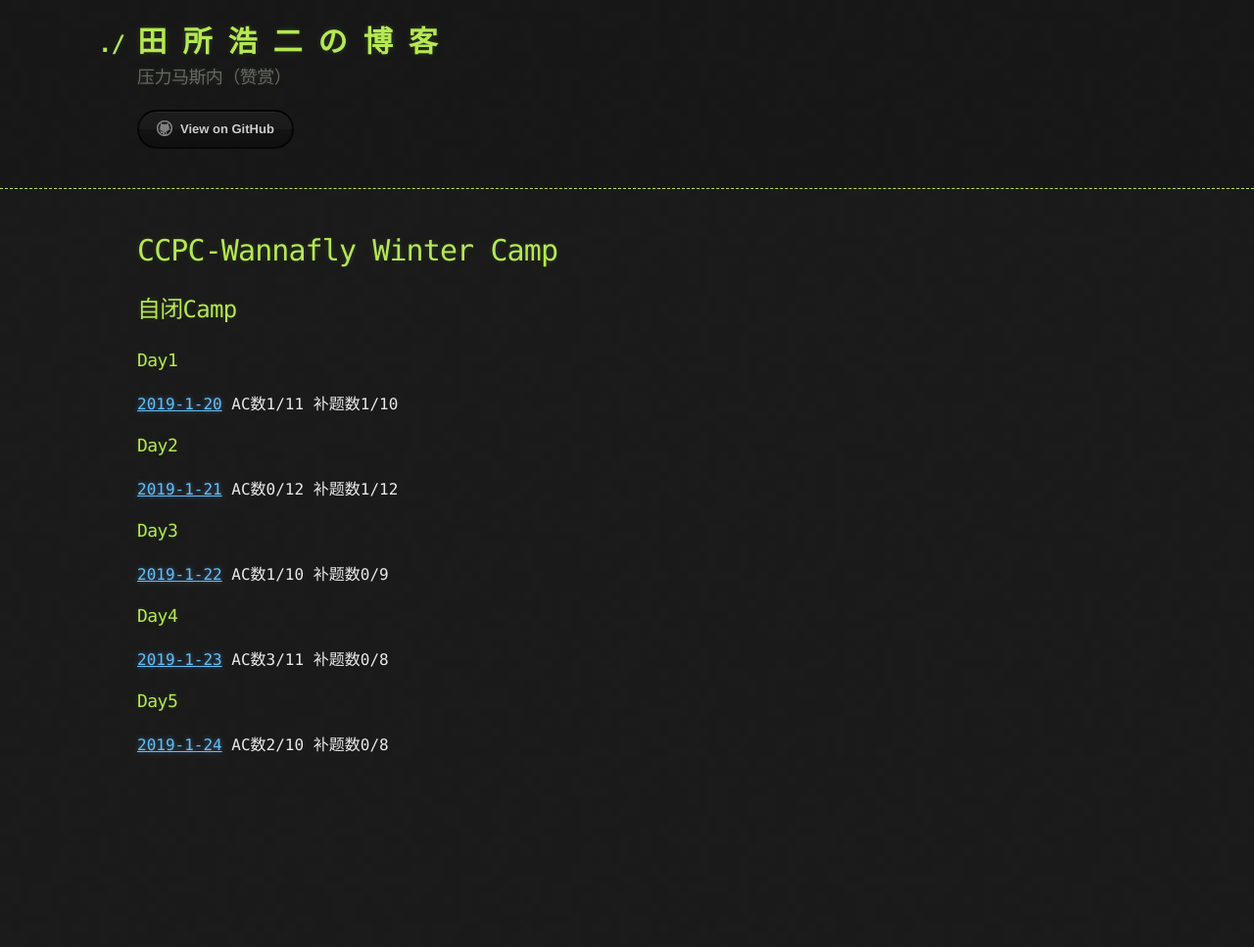
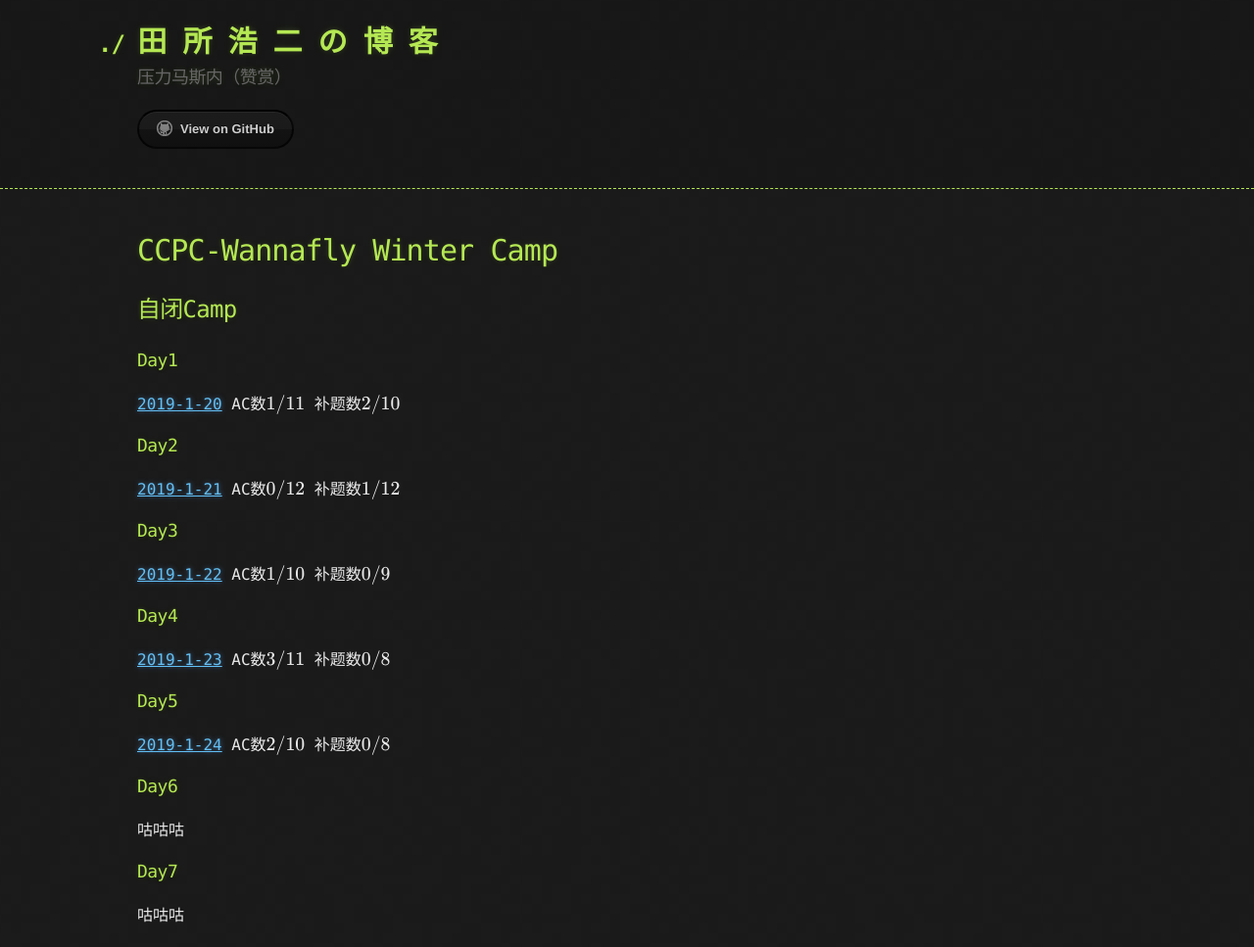
Before and after one commit to JingzeWang/Blog-for-ACM, a Jekyll site: the page built from Wannafly2019Winter/Wannafly2019Winter.md, in a window 1280 px wide. Shown: the whole page at 98% size. Built offline with Jekyll 4.4.1, drawn with Linux system fonts in a browser that asks for light colours; our own code applies the rules of GitHub Pages for plain Markdown files; formulas are drawn with MathJax 3; before the commit the page ends 900 px from its top, so only the background shows below that.

Commit message:
Update Wannafly2019Winter.md

```diff
--- a/Wannafly2019Winter/Wannafly2019Winter.md
+++ b/Wannafly2019Winter/Wannafly2019Winter.md
@@ -1,20 +1,28 @@
 # CCPC-Wannafly Winter Camp
 ## 自闭Camp
 ### Day1
-[2019-1-20](./Wannafly2019_Day1.md) AC数1/11 补题数1/10
+[2019-1-20](./Wannafly2019_Day1.md) AC数$1/11$ 补题数$2/10$
 
 ### Day2
 
-[2019-1-21](./Wannafly2019_Day2.md) AC数0/12 补题数1/12
+[2019-1-21](./Wannafly2019_Day2.md) AC数$0/12$ 补题数$1/12$
 
 ### Day3
 
-[2019-1-22](./Wannafly2019_Day3.md) AC数1/10 补题数0/9
+[2019-1-22](./Wannafly2019_Day3.md) AC数$1/10$ 补题数$0/9$
 
 ### Day4
 
-[2019-1-23](./Wannafly2019_Day4.md) AC数3/11 补题数0/8
+[2019-1-23](./Wannafly2019_Day4.md) AC数$3/11$ 补题数$0/8$
 
 ### Day5
 
-[2019-1-24](./Wannafly2019_Day5.md) AC数2/10 补题数0/8
+[2019-1-24](./Wannafly2019_Day5.md) AC数$2/10$ 补题数$0/8$
+
+### Day6
+
+咕咕咕
+
+### Day7
+
+咕咕咕
```
